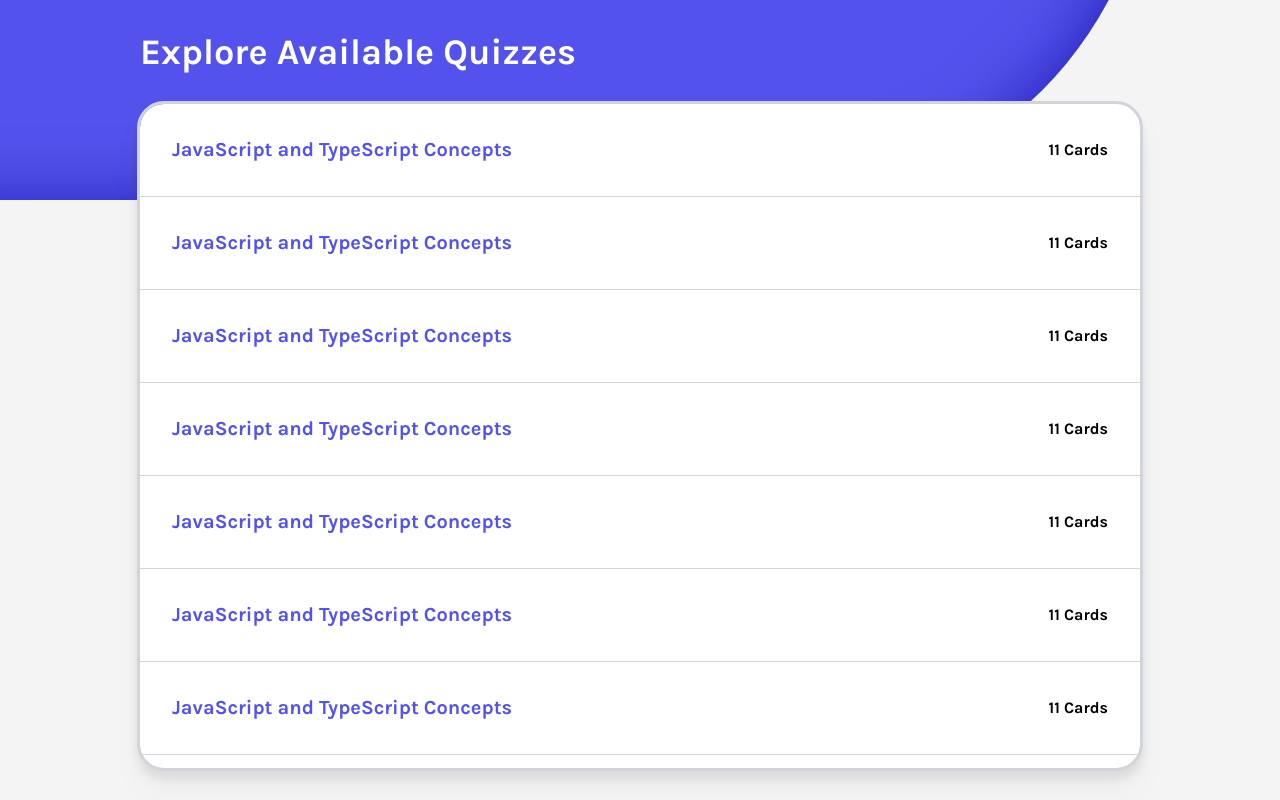
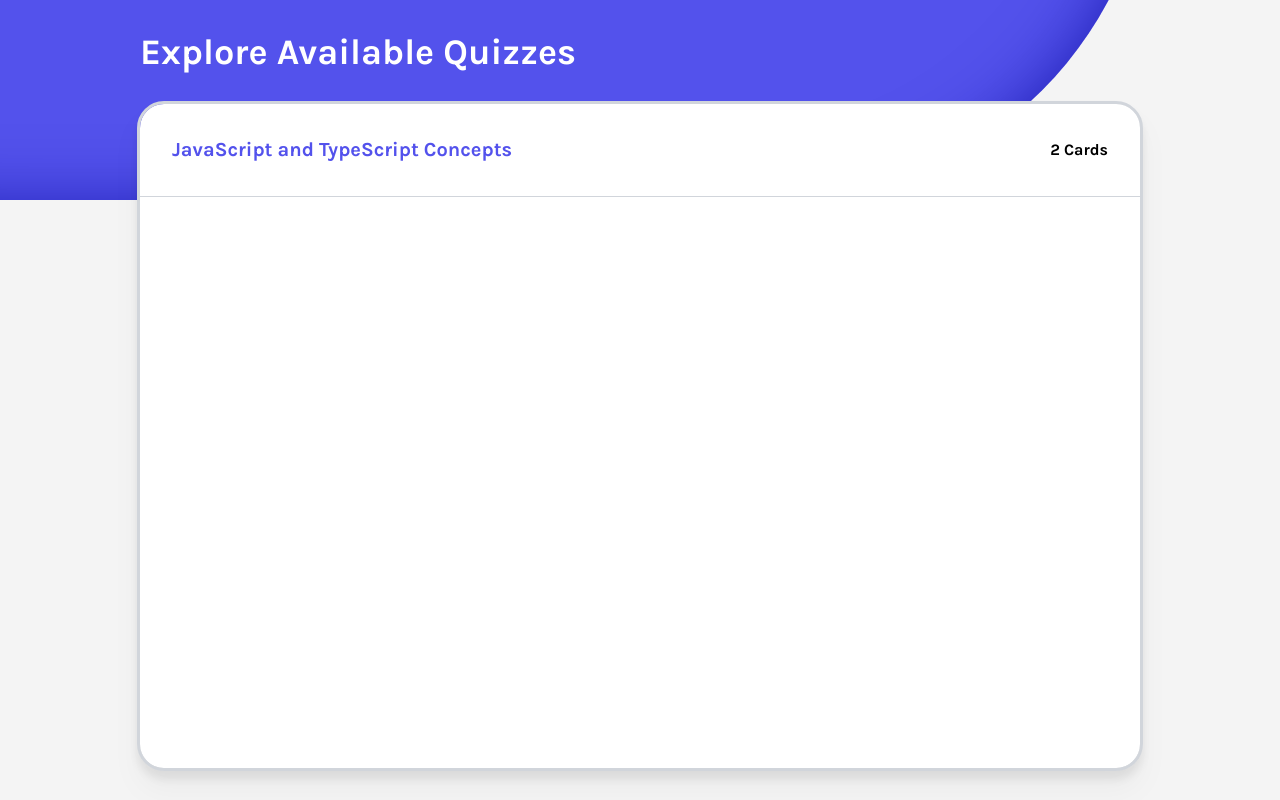
Before and after one commit to 3umaGH/NeuroCards, a React (Vite) app: page /browse in a window 1280 px wide. Built offline with nearby package versions, Linux system fonts and the light colour scheme.

Commit message:
refactor: make quiz type contain id

```diff
--- a/src/components/pages/BrowseQuiz/QuizTable/QuizTable.tsx
+++ b/src/components/pages/BrowseQuiz/QuizTable/QuizTable.tsx
@@ -1,11 +1,13 @@
 import clsx from 'clsx'
+import { mockQuiz } from '../../../../constants/quiz'
 import { CommonProps } from '../../../../types/common'
 import { QuizTableItem } from './QuizTableItem'
-import { mockQuiz } from '../../../../constants/quiz'
 
 type QuizTable = CommonProps
 
 export const QuizTable = ({ className }: QuizTable) => {
+  const availableQuizzes = [mockQuiz]
+
   return (
     <div
       className={clsx(
@@ -13,8 +15,8 @@ export const QuizTable = ({ className }: QuizTable) => {
         className
       )}>
       <div className='flex flex-col h-full overflow-auto'>
-        {new Array(20).fill(0).map(() => (
-          <QuizTableItem quiz={mockQuiz} />
+        {availableQuizzes.map(quiz => (
+          <QuizTableItem key={quiz.id} quiz={quiz} />
         ))}
       </div>
     </div>
--- a/src/constants/quiz.ts
+++ b/src/constants/quiz.ts
@@ -17,6 +17,7 @@ export const gradeEmojiMap: Record<QuestionGrade, string> = {
 }
 
 export const mockQuiz: FlashCardQuiz = {
+  id: 0,
   quiz_topic: 'JavaScript and TypeScript Concepts',
   questions: [
     {
@@ -30,7 +31,7 @@ export const mockQuiz: FlashCardQuiz = {
       answer:
         "'this' in a regular function is b[dynamic]b. It refers to the object the method is called on or the global object if called outside a method.",
     },
-    {
+    /*{
       id: 2,
       question: 'What is the difference between a function declaration and a function expression?',
       answer:
@@ -82,6 +83,6 @@ export const mockQuiz: FlashCardQuiz = {
       question: 'What is a declarative approach in programming?',
       answer:
         'A declarative approach focuses on b[what to do]b rather than b[how to do it]b, emphasizing the desired outcome over the process.',
-    },
+    },*/
   ],
 }
--- a/src/types/quiz.ts
+++ b/src/types/quiz.ts
@@ -12,6 +12,7 @@ export type FlashCardAnsweredQuestion = {
 } & FlashCardQuestion
 
 export type FlashCardQuiz = {
+  id: number
   quiz_topic: string
   questions: FlashCardQuestion[]
 }
```
